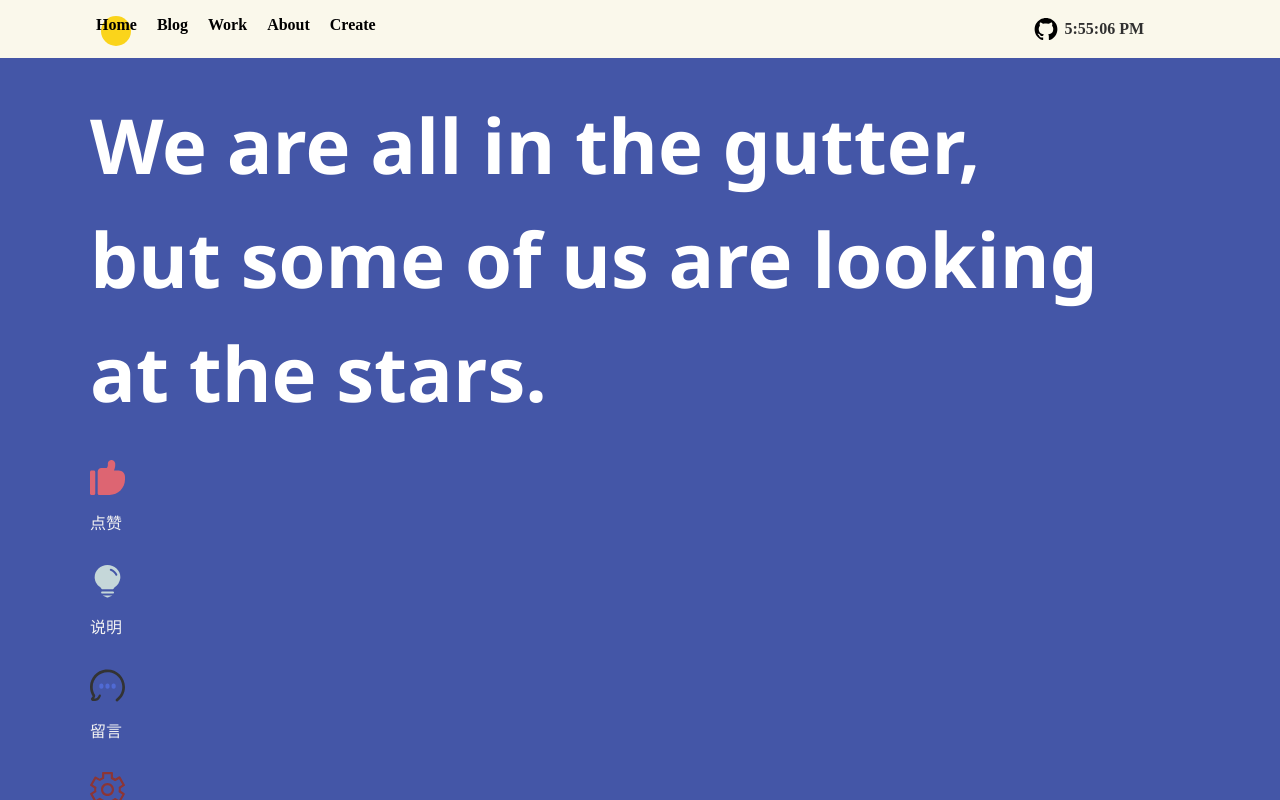
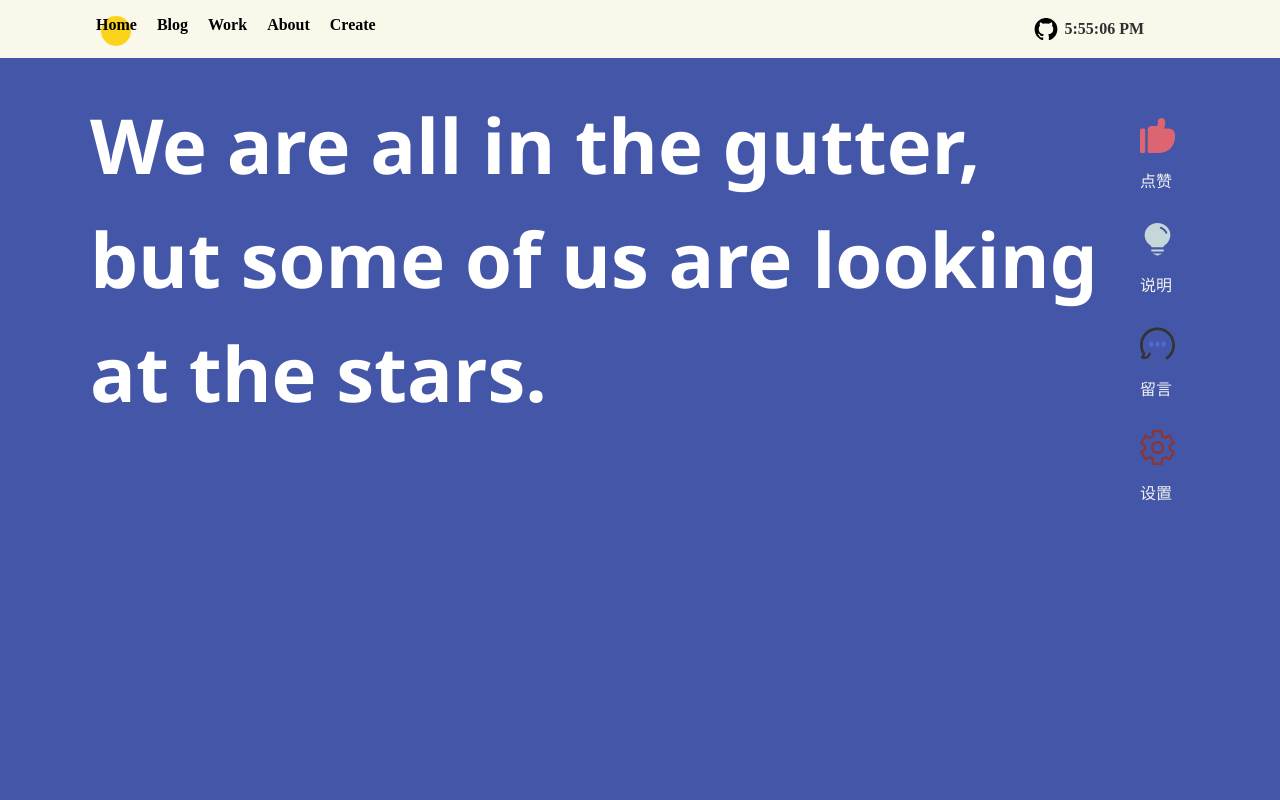
Before and after one commit to Shao-FrontDev/person-blog, a Vue app: page / in a window 1280 px wide. Built offline with nearby package versions, Linux system fonts and the light colour scheme; no server answers.

Commit message:
修改了Modal  组件

```diff
--- a/src/components/HomeNav.vue
+++ b/src/components/HomeNav.vue
@@ -1,5 +1,5 @@
 <template>
-  <div >
+  <div class="homeNav">
     <div class="figureBox" @click="openSupportModal">
       <div class="square">
         <Support class="support-icon" />
@@ -123,24 +123,39 @@ export default {
 
   methods: {
     openSupportModal() {
+      /*     SettingModalStatus: false,
+      MessageModalStatus: false,
+      BriefModalStatus: false, */
       this.SupportModalStatus = true;
+      this.SettingModalStatus = false;
+      this.MessageModalStatus = false;
+      this.BriefModalStatus = false;
     },
     closeSupportModal() {
       this.SupportModalStatus = false;
     },
     openSettingModal() {
+      this.SupportModalStatus = false;
       this.SettingModalStatus = true;
+      this.MessageModalStatus = false;
+      this.BriefModalStatus = false;
     },
     closeSettingModal() {
       this.SettingModalStatus = false;
     },
     openMessageModal() {
+      this.SupportModalStatus = false;
+      this.SettingModalStatus = true;
       this.MessageModalStatus = true;
+      this.BriefModalStatus = false;
     },
     closeMessageModal() {
       this.MessageModalStatus = false;
     },
     openBriefModal() {
+      this.SupportModalStatus = false;
+      this.SettingModalStatus = false;
+      this.MessageModalStatus = false;
       this.BriefModalStatus = true;
     },
     closeBriefModal() {
@@ -151,7 +166,11 @@ export default {
 </script>
 
 <style lang="scss" scoped>
-
+.homeNav {
+  position: absolute;
+  right: 0;
+  top: 0;
+}
 
 .figureBox {
   margin: 30px 0;
--- a/src/components/Modal.vue
+++ b/src/components/Modal.vue
@@ -135,6 +135,7 @@ export default {
 }
 
 .figure-pop-main {
+  z-index: 101;
   padding-top: 20px;
   height: 100%;
   display: flex;
--- a/src/components/Navigation.vue
+++ b/src/components/Navigation.vue
@@ -107,7 +107,7 @@ export default {
   justify-content: space-between;
   position: relative;
   min-height: 58px;
-  z-index: 99;
+  z-index: 50;
 
   .nav-links {
     .link {
```
